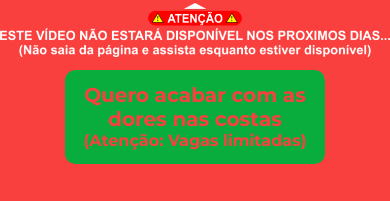
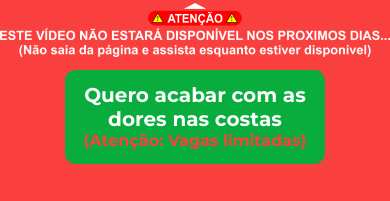
Before and after one commit to opedroramos/Landingpage, a plain HTML site: page index.html in a window 390 px wide. Shown: the part 634-835 px from the top of the page. Drawn offline with Linux system fonts and the light colour scheme.

Commit message:
Update style.css

```diff
--- a/style.css
+++ b/style.css
@@ -101,7 +101,7 @@ h3.cor{
 #botao{
     background-color: #09AD3D;
     text-decoration: none;
-    color: #FA403E;
+    color: white;
     padding: 20px 20px;
     font-size: 30px;
     font-family: "M";
@@ -526,7 +526,7 @@ p{
     #botao{
         background-color: #09AD3D;
         text-decoration: none;
-        color: #FA403E;
+        color: white;
         padding: 13.3px;
         font-size: 20px;
         font-family: "M";
```
